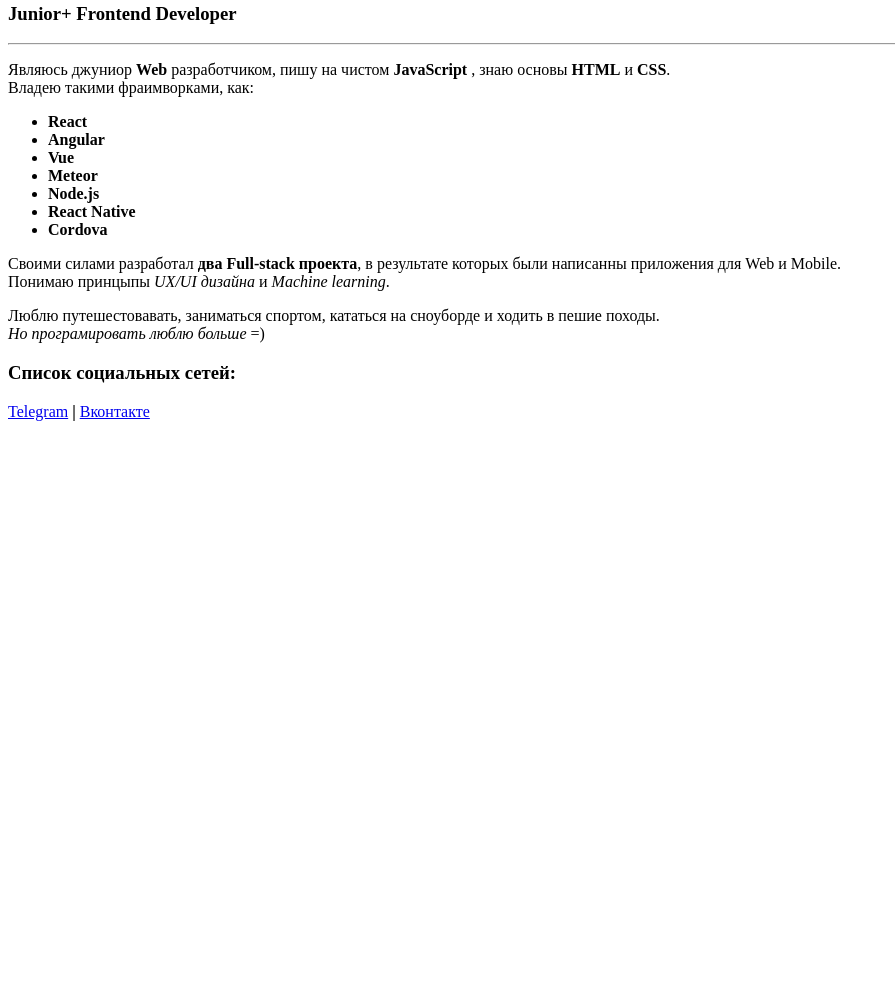
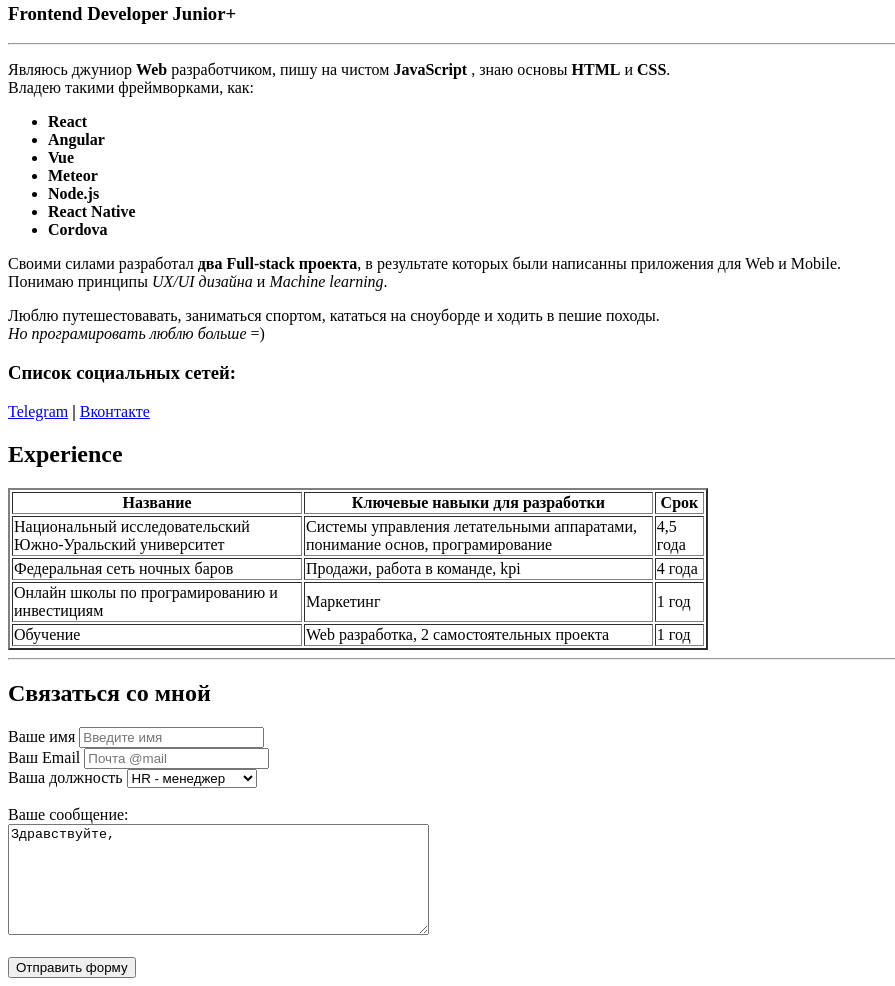
Before and after one commit to MrDenis95/resume, a plain HTML site: page index.html in a window 1280 px wide. Shown: the part 464-1450 px from the top of the page, without its empty margins (0-895 px from the left). Before the commit the page ends 893 px from the top, so only its background shows below. Drawn offline with Linux system fonts and the light colour scheme.

Commit message:
Update index.html

```diff
--- a/index.html
+++ b/index.html
@@ -4,18 +4,20 @@
     <meta charset="UTF-8">
     <meta http-equiv="X-UA-Compatible" content="IE=edge">
     <meta name="viewport" content="width=device-width, initial-scale=1.0">
+    <meta name="keywords" content="JavaScript Developer - Denis - html, css, javaScript, ...">
+    <meta name="description" content="Это сайт реземе(упаковка) моей личности и хард скилов">
     <title>Denis' rusume</title>
+</head>
 
-</head>
 <body>
     <img src="img/111.jpg" alt="Тут должно находится мое фото, но его нет =)" width="300">
 
     <h1>Денис Хрисанфов</h1>
-    <h3>Junior+ Frontend Developer</h3>
+    <h3>Frontend Developer Junior<strong>+</strong></h3>
     <hr>
 
     <p>Являюсь джуниор <strong>Web</strong> разработчиком, пишу на чистом <strong> JavaScript </strong>, знаю основы <strong>HTML</strong> и<strong> CSS</strong>.
-        <br>Владею такими фраимворками, как:
+        <br>Владею такими фреймворками, как:
         <ul>
             <li><strong>React</strong></li>
             <li><strong>Angular</strong></li>
@@ -26,28 +28,81 @@
             <li><strong>Cordova</strong></li>
         </ul>
         Своими силами разработал <strong>два Full-stack проекта</strong>, в результате которых были написанны приложения для Web и Mobile.
-        <br>Понимаю принцыпы <em>UX/UI дизайна</em> и <em>Machine learning</em>.</p>
+        <br>Понимаю принципы <em>UX/UI дизайна</em> и <em>Machine learning</em>.</p>
 
     <p>Люблю путешестовавать, заниматься спортом, кататься на сноуборде и ходить в пешие походы.<br><em>Но програмировать люблю больше</em> =) </p>
 
     <h3>Список социальных сетей:</h3>
-    <a href="https://telegram.org/" target = "_blank">Telegram</a>
+    <a href="https://t.me/Mr_Den26" target = "_blank">Telegram</a>
     <strong>|</strong>
     <a href="https://vk.com/denisengineer" target = "_blank">Вконтакте</a>
 
+    <h2>Experience</h2>
+    <table border="2" width="700">
+        <thead>
+        <tr>
+            <th>Название</th>
+            <th>Ключевые навыки для разработки</th>
+            <th>Срок</th>
+        </tr>
+        </thead>
+        <tbody>
+        <tr>
+            <td>Национальный исследовательский Южно-Уральский университет</td>
+            <td>Системы управления летательными аппаратами, понимание основ, програмирование</td>
+            <td>4,5 года</td>
+        </tr>
+        <tr>
+            <td>Федеральная сеть ночных баров</td>
+            <td>Продажи, работа в команде, kpi</td>
+            <td>4 года</td>
+        </tr>
+        <tr>
+            <td>Онлайн школы по програмированию и инвестициям</td>
+            <td>Маркетинг</td>
+            <td>1 год</td>
+        </tr>
+        <tr>
+            <td>Обучение</td>
+            <td>Web разработка, 2 самостоятельных проекта</td>
+            <td>1 год</td>
+        </tr>
+        </tbody>
+    </table>
 
+    <hr>
+    <h2>Связаться со мной</h2>
 
+    <form>
+        <div>
+            <label for="text">Ваше имя</label>
+            <input type="text" id="text" placeholder="Введите имя">
+        </div>
 
+        <div>
+            <label for="email">Ваш Email</label>
+            <input type="email" id="email" placeholder="Почта @mail">
+        </div>
 
-
-
-
-
-
-
-
-
-
+        <div>
+            <label for="position">Ваша должность</label>
+            <select id="position">
+                <option value="hr" selected>HR - менеджер</option>
+                <option value="TeamLead">Team Lead</option>
+                <option value="it">IT рекрутер</option>
+                <option value="proger">Web разработчик</option>
+                <option value="new">Новичек в IT</option>
+            </select>
+        </div>
+        <br>
+        <div>
+            <label for="message3">Ваше сообщение:</label>
+            <br>
+            <textarea id="message3" cols="50" rows="7">Здравствуйте, </textarea>
+        </div>
+        <br>
+        <button type="submit">Отправить форму</button>
+    </form>
 
 </body>
 </html>
```
